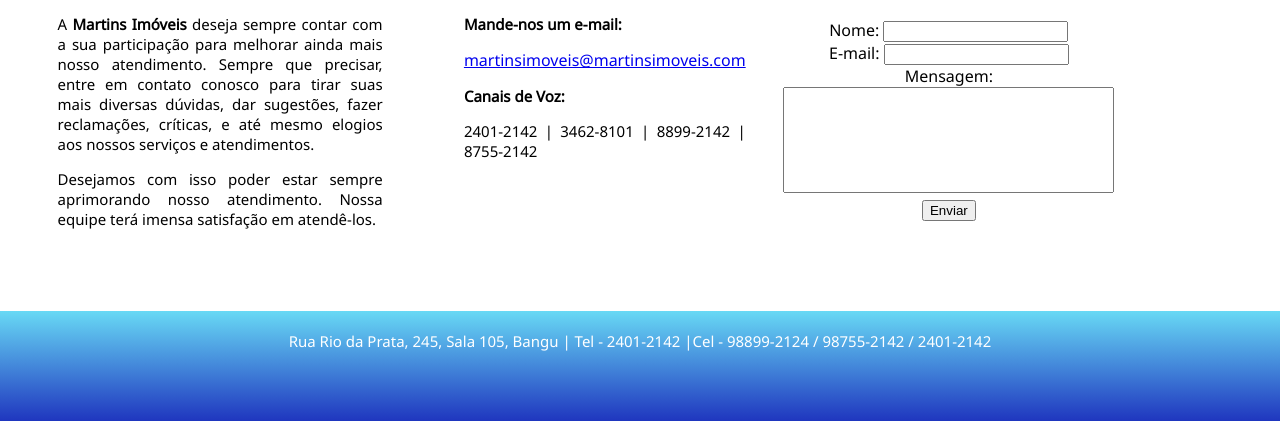
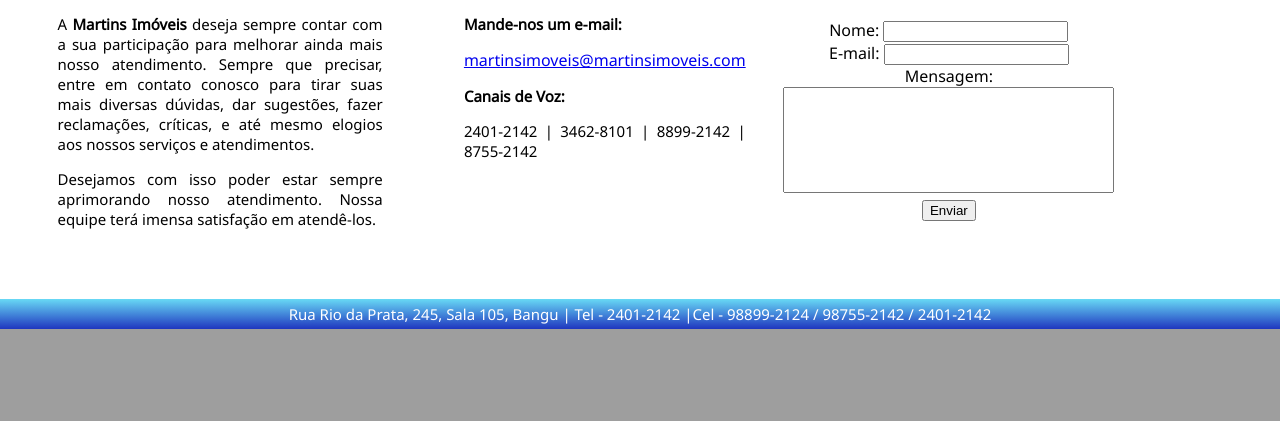
Before and after one commit to edintwi/martins_imoveis, a PHP site: page /faleconosco.php in a window 1280 px wide. Shown: the part 471-892 px from the top of the page. After the commit the page ends 800 px from the top, so only its background shows below. Run offline with PHP 8.4, Linux system fonts and the light colour scheme.

Commit message:
Mudança de página 3.0

```diff
--- a/faleconosco.php
+++ b/faleconosco.php
@@ -62,8 +62,8 @@ include('scripts/send_mail.php');
         </div>
     </div>
 
-    <footer id="footer-info">
-        <p>Rua Rio da Prata, 245, Sala 105, Bangu | Tel - 2401-2142 |Cel - 98899-2124 / 98755-2142 / 2401-2142   </p>
+    <footer id="footer-informacao">
+        <p id="diferente">Rua Rio da Prata, 245, Sala 105, Bangu | Tel - 2401-2142 |Cel - 98899-2124 / 98755-2142 / 2401-2142   </p>
     </footer>
 
 </body>
--- a/index.php
+++ b/index.php
@@ -48,8 +48,8 @@
         </div>
     </div>
 
-    <footer id="footer-info">
-        <p>Rua Rio da Prata, 245, Sala 105, Bangu | Tel - 2401-2142 |Cel - 98899-2124 / 98755-2142 / 2401-2142  </p>
+    <footer id="footer-informacao">
+        <p id="diferente">Rua Rio da Prata, 245, Sala 105, Bangu | Tel - 2401-2142 |Cel - 98899-2124 / 98755-2142 / 2401-2142  </p>
     </footer>
 </body>
 </html>
--- a/src/main.css
+++ b/src/main.css
@@ -74,11 +74,29 @@ header {
     background: linear-gradient(0deg, rgba(31, 54, 191, 1) 0%, rgba(104, 217, 245, 1) 100%);
     bottom: 0;
     left: 0;
-    margin-top: 20px;
+    position: relative;
 }
 
 #footer-info p {
-    padding: 20px;
+    padding: 5px;
     margin: auto;
     text-align: center;
 }
+
+#footer-informacao {
+    font-size: 15px;
+    color: white;
+    text-align: center;
+    width: 100%;
+    background: rgb(31, 54, 191);
+    background: linear-gradient(0deg, rgba(31, 54, 191, 1) 0%, rgba(104, 217, 245, 1) 100%);
+    bottom: 0;
+    left: 0;
+    position: fixed;
+}
+
+#diferente {
+    padding: 5px;
+    margin: auto;
+    text-align: center;
+}
```
